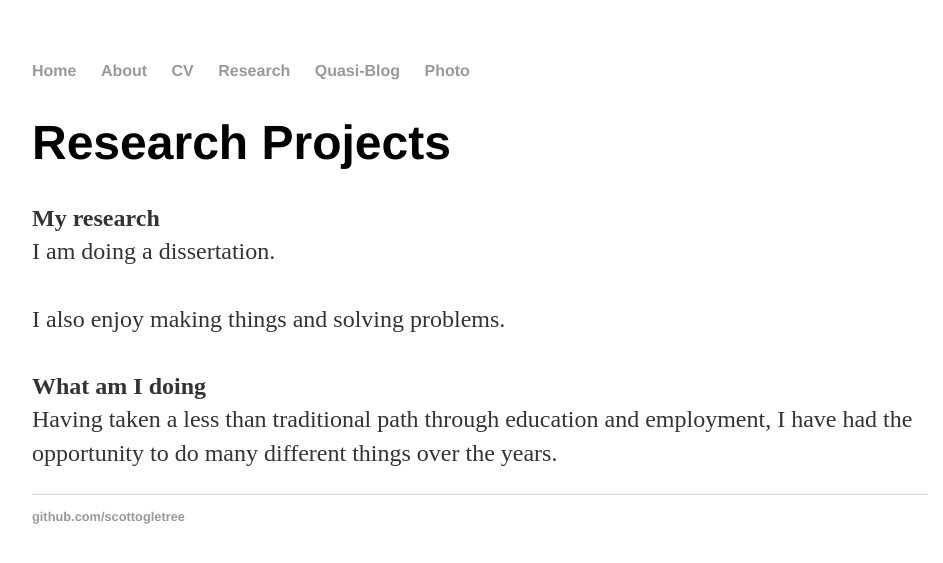
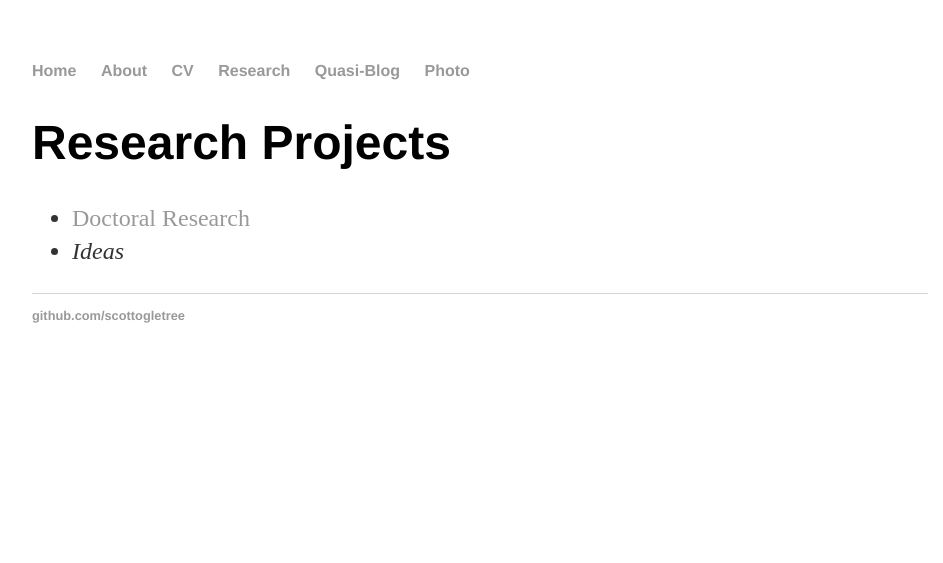
Before and after one commit to scottogletree/ogletrees.github.io, a Jekyll site: the page built from research/index.html, in a window 1280 px wide. Shown: the top 563 px of the page, without its empty margins (160-1103 px from the left). Built offline with Jekyll 4.4.1, drawn with Linux system fonts in a browser that asks for light colours.

Commit message:
Update index.html

```diff
--- a/research/index.html
+++ b/research/index.html
@@ -5,12 +5,8 @@ title: Research - S Ogletree
 
 		<div class="research">
 			<h1>Research Projects</h1>
-			<p><strong>My research</strong><br>
-I am doing a dissertation.<br>
-<br>
-I also enjoy making things and solving problems.<br>
-<br>
-<strong>What am I doing</strong><br>
-Having taken a less than traditional path through education and employment, I have had the opportunity to do many different things over the years.</p>
+			<ul>
+				<li><a href="/phd.html">Doctoral Research</a></li>
+				<li><em>Ideas</em></li>
 
 		</div>
```
